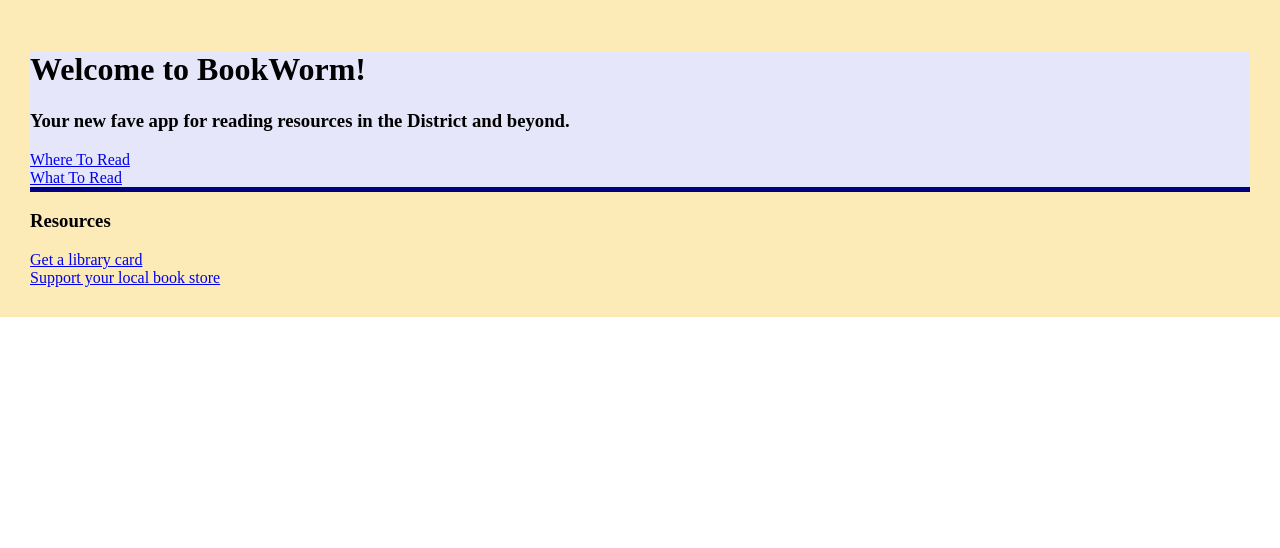
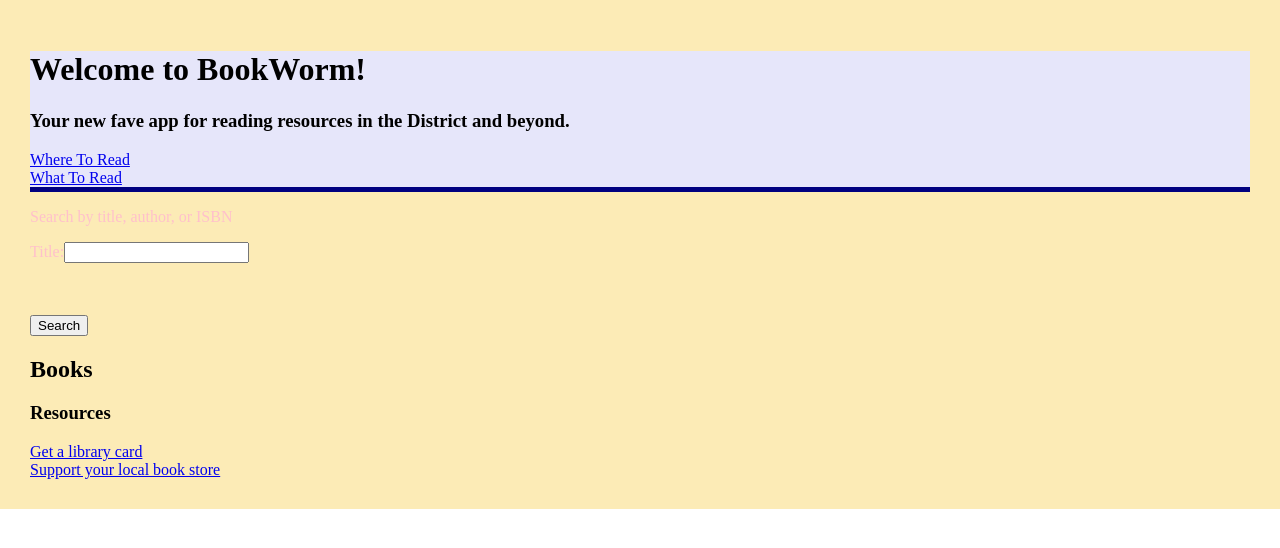
Before and after one commit to edawson1980/library-finder, a React (Create React App) app: page /books in a window 1280 px wide. Shown: the top 548 px of the page. Built offline with nearby package versions, Linux system fonts and the light colour scheme; a web font is replaced by a local one.

Commit message:
create BooksContainer. nest BooksList(results) inside.  WORKING.

```diff
--- a/src/components/App/App.js
+++ b/src/components/App/App.js
@@ -1,6 +1,6 @@
 import React, { Component } from 'react'
 import SCWhere from '../SCWhere/SCWhere'
-import SCWhat from '../SCWhat/SCWhat'
+import BooksContainer from '../containers/BooksContainer.js'
 import axios from 'axios'
 import _ from 'lodash'
 import {
@@ -25,28 +25,14 @@ class App extends Component {
           <nav className="nav">
             <div className="nav-right">
               <Link to="/where" className="nav-item">Where To Read</Link><br/>
-              <Link to="/what" className="nav-item">What To Read</Link>
+              <Link to="/books" className="nav-item">What To Read</Link>
             </div>
           </nav>
           </header>
           <main className="columns">
             <div className="column is-three-quarters">
-              <Route
-                path="/where"
-                render={() => {
-                  return(
-                    <SCWhere />
-                  )
-                }}
-              />
-              <Route
-                path="/what"
-                render={() => {
-                  return(
-                    <SCWhat />
-                  )
-                }}
-              />
+              {/* <Route path="/where" component={SCWhere} /> */}
+              <Route path="/books" component={BooksContainer} />
             </div>
             <div className="sidebar">
               <h3>Resources</h3>
--- /dev/null
+++ b/src/components/Books/BooksList.js
@@ -0,0 +1,22 @@
+import React, { Component } from 'react'
+
+class BooksList extends Component {
+  render() {
+    let books = this.props.books.map((item, id) => {
+      let title = item.volumeInfo.title
+      return (
+        <div key={id}>
+          <h2>{title}</h2>
+        </div>
+      )
+    })
+    return (
+      <div>
+        <h2>Books</h2>
+        {books}
+      </div>
+    )
+  }
+}
+
+export default BooksList
--- a/src/components/RWhat/RWhat.js
+++ /dev/null
@@ -1,26 +0,0 @@
-import React, { Component } from 'react'
-import _ from 'lodash'
-import './RWhat.css'
-
-
-class RWhat extends Component {
-  render (){
-    let {books} =this.props
-    console.log(books)
-    let bookResults = books.map((book, index) => {
-      return (
-        <div key={index} className="bookResults_item">
-          <h3>{book.title}</h3>
-          <h3>By: {book.author}</h3>
-        </div>
-      )
-    })
-    return (
-      <div className="bookResults">
-        {bookResults}
-      </div>
-    )
-  }
-}
-
-export default RWhat
--- /dev/null
+++ b/src/components/containers/BooksContainer.js
@@ -0,0 +1,65 @@
+import React, { Component } from 'react'
+import BooksList from '../Books/BooksList'
+import axios from 'axios'
+import './RWhat.css'
+
+
+class BooksContainer extends Component {
+  constructor(props) {
+    super(props)
+    this.state = {
+      // bookQuery: "",
+      titleQuery: "",
+      searchResults: []
+    }
+    this.handleChange = this.handleChange.bind(this)
+    this.searchBooks = this.searchBooks.bind(this)
+  }
+
+  handleChange(e) {
+    const name = e.target.name
+    this.setState({
+      [name]: e.target.value
+    })
+  }
+
+  searchBooks(e) {
+    e.preventDefault()
+    // console.log(this.state.titleQuery)
+    let title = this.state.titleQuery
+
+    var url = "https://www.googleapis.com/books/v1/volumes?q=title:" + title + "&key=AIzaSyAuyXZMeyWg-0IBR8q7K7dTYlWkEq9oYxY"
+
+    axios.get(url).then((response) => {
+      this.setState({
+        searchResults: response.data.items
+      })
+    })
+  }
+
+  render (){
+    return (
+      <div>
+        <form>
+          <p>Search by title, author, or ISBN</p>
+          <p>
+            <label>Title:</label>
+            <input type="text" name="titleQuery" value={this.state.titleQuery} onChange={this.handleChange}/>
+          </p>
+          <br/>
+          {/* <p>
+            <label>Author:</label>
+            <input type="text" name="authorQuery" value={this.state.authorQuery} onChange={this.handleChange}/>
+          </p> */}
+          <br/>
+          <input type="submit" value="Search" onClick={this.searchBooks}/>
+        </form>
+        <div>
+          <BooksList books={this.state.searchResults} />
+        </div>
+      </div>
+    )
+  }
+}
+
+export default BooksContainer
```
Also changed, not shown: src/components/SearchContainers/SCWhat.js (added, +35 -0 lines), src/components/containers/RWhat.css (added).
